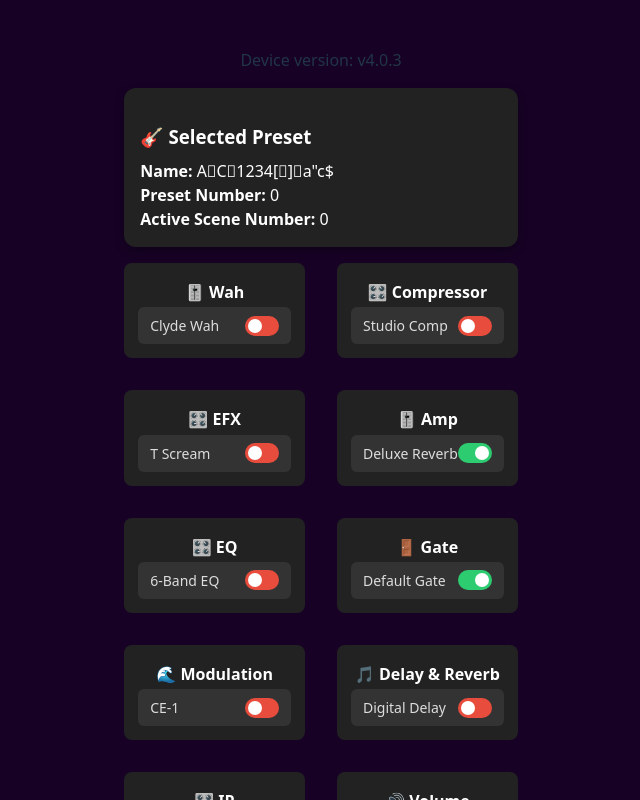
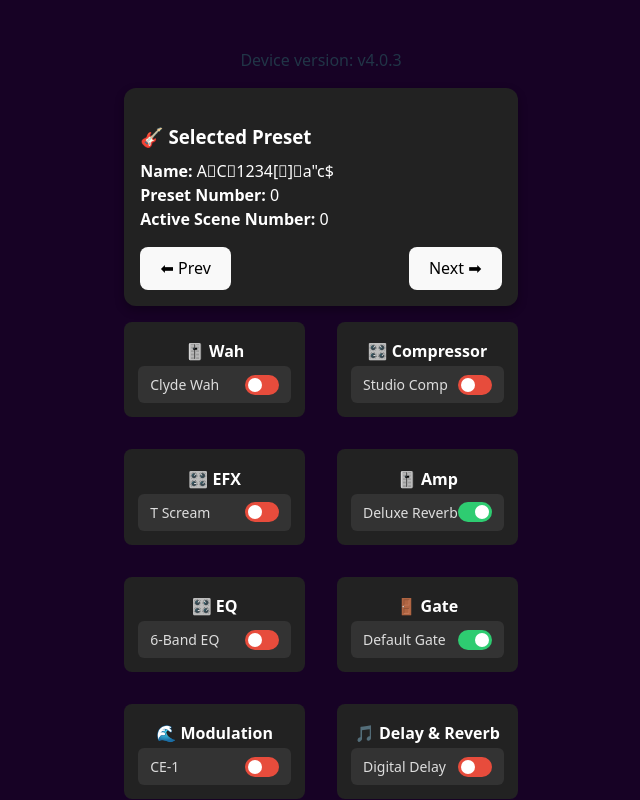
Before and after one commit to Srijan619/nuxOnline, a Vue app: page / in a window 1280 px wide. Shown: the top 800 px of the page, without its empty margins (319-959 px from the left). Built offline with nearby package versions, Linux system fonts and the light colour scheme.

Commit message:
add preset change button

```diff
--- /dev/null
+++ b/src/components/PresetChange.vue
@@ -0,0 +1,32 @@
+<script setup lang="ts">
+import { ref, defineEmits } from "vue";
+
+const presetNumber = ref(0);
+const emit = defineEmits(["change-preset"]);
+
+const changePreset = (direction: "up" | "down") => {
+  if (direction === "up") {
+    presetNumber.value = Math.min(presetNumber.value + 1, 127);
+  } else {
+    presetNumber.value = Math.max(presetNumber.value - 1, 0);
+  }
+  emit("change-preset", presetNumber.value);
+};
+</script>
+
+<template>
+  <div class="preset-change">
+    <button @click="changePreset('down')">⬅ Prev</button>
+    <button @click="changePreset('up')">Next ➡</button>
+  </div>
+</template>
+
+<style scoped>
+.preset-change {
+  display: flex;
+  align-items: center;
+  justify-content: space-between;
+  width: 100%;
+  margin-top: 1rem;
+}
+</style>
--- a/src/components/PresetViewer.vue
+++ b/src/components/PresetViewer.vue
@@ -2,6 +2,7 @@
 import { ref, onMounted, computed } from "vue";
 import { MIDIMock, SysExRequest, Preset } from "../utils/mockMIDI.ts";
 import EffectGroup from "./EffectGroup.vue";
+import PresetChange from "./PresetChange.vue";
 import effectsMapping from "../utils/effects.ts";
 
 const selectedPreset = ref<Preset | null>(null);
@@ -29,6 +30,10 @@
       selectedPreset.value.effects[key] === "On" ? "Off" : "On";
   }
 };
+
+const changePreset = (newPresetNumber: number) => {
+  selectedPreset.value.presetNumber = newPresetNumber; // TODO: This should happen in chain after send programChange is called
+};
 </script>
 
 <template>
@@ -45,6 +50,7 @@
         <strong>Active Scene Number:</strong>
         {{ selectedPreset.activeSceneNumber }}
       </div>
+      <PresetChange @change-preset="changePreset" />
     </div>
 
     <EffectGroup
--- a/src/utils/effects.ts
+++ b/src/utils/effects.ts
@@ -66,7 +66,6 @@
         },
       ],
     },
-
     efx: {
       byte: 12,
       category: "🎛️ EFX",
@@ -112,7 +111,6 @@
         { id: "SCH_1", title: "SCH-1", onByte: "3A", offByte: "" },
       ],
     },
-
     amp: {
       byte: 13,
       category: "🎚️ Amp",
@@ -156,13 +154,11 @@
       category: "📡 S/R",
       options: [{ id: "S_R", title: "S/R", onByte: "00", offByte: "01" }],
     },
-
     vol: {
       byte: 25,
       category: "🔊 Volume",
       options: [{ id: "VOL", title: "Volume", onByte: "01", offByte: "41" }],
     },
-
     ir: {
       byte: 22,
       category: "🎛️ IR",
@@ -213,7 +209,6 @@
         { id: "CUSTOM_IR", title: "Custom IR", onByte: "14", offByte: "54" },
       ],
     },
-
     eq: {
       byte: 14,
       category: "🎛️ EQ",
```
